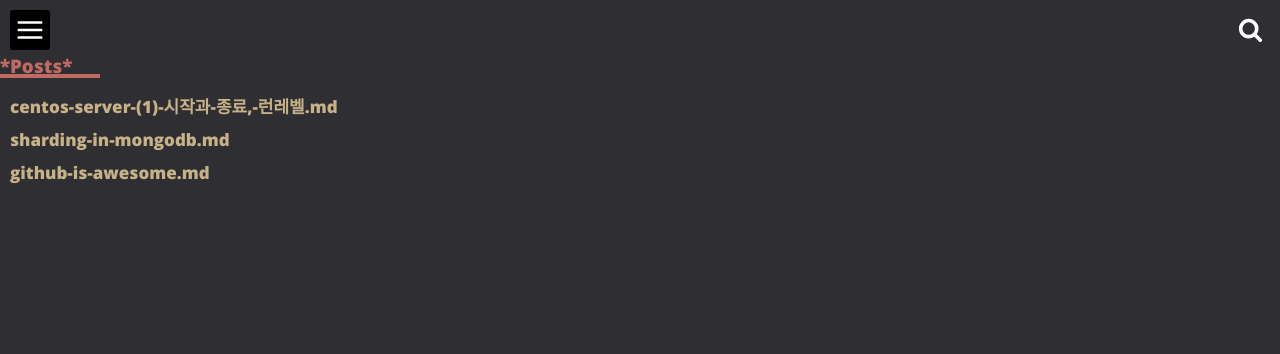
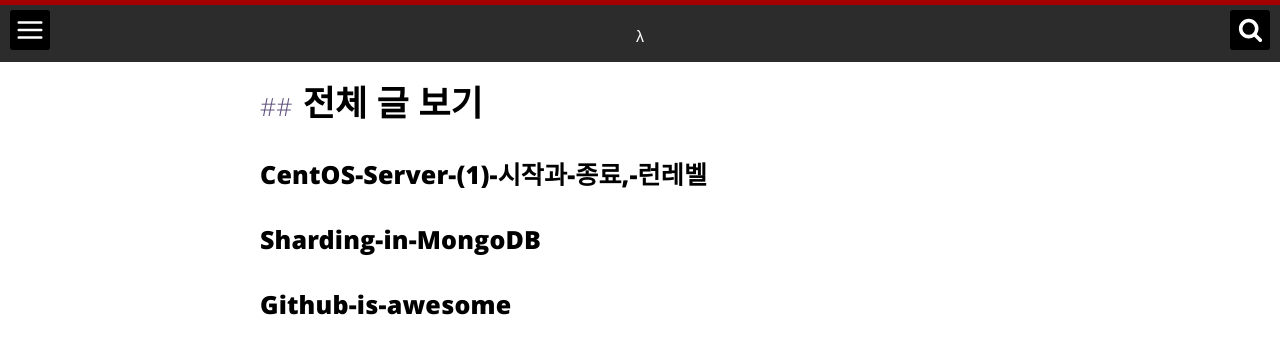
Before and after one commit to JJooJJoo83/kangtegong.github.io, a Jekyll site: the page built from posts.html, in a window 1280 px wide. Shown: the top 354 px of the page. Built offline with Jekyll 4.4.1, drawn with Linux system fonts in a browser that asks for light colours; some of the changed text lies outside the part shown.

Commit message:
change all post layout

```diff
--- a/assets/css/main.css
+++ b/assets/css/main.css
@@ -1308,7 +1308,7 @@
     font-family: 'Open Sans', sans-serif;
     font-weight: 300;
     font-style: normal;
-    color: #5d4d7a;
+    color: black;
     text-decoration: none;
     border-bottom: 2px solid #5d4d7a;
 }
--- a/posts.html
+++ b/posts.html
@@ -1,3 +1,23 @@
+---
+layout: minimal
+title: "Posts"
+permalink: /posts/index.html
+image: '/assets/img/series.png'
+description: "블로그 글 목록"
+---
+
+<h2>전체 글 보기</h2>
+    <div class="page_posts">
+    {% for post in site.posts %}
+        <div class="content">
+            <a title="Open the post" href="{{ post.url | prepend: site.baseurl }}">
+                <h3 class="tag-title" itemprop="name">{{ post.title | replace: ' ','-'}}</h3>
+            </a>
+        </div>
+    {% endfor %}
+    </div>
+
+<!--
 ---
 layout: compress
 ---
@@ -14,3 +34,29 @@
         {% include scripts.html %}
     </body>
 </html>
+-->
+
+<!--
+{% for tag in site.categories %}
+  <span class="tag-title" id="{{ tag[0] | slugify }}">{{ tag[0] | capitalize }}</span>
+  <ul class="post-list">
+    {% assign pages_list = tag[1] %}
+    {% for post in pages_list reversed %}
+      {% if post.title != null %}
+      {% if group == null or group == post.group %}
+      <li>
+          <a title="Post's my title" href="{{ site.baseurl }}{{ post.url }}">{{ post.title }}
+              <span class="entry-date">
+              <time datetime="{{ post.date | date_to_xmlschema }}" itemprop="datePublished">{{ post.date | date: "%B %d, %Y" }}</time>
+          </a>
+      </li>
+      {% endif %}
+      {% endif %}
+    {% endfor %}
+    {% assign pages_list = nil %}
+    {% assign group = nil %}
+  </ul>
+{% endfor %}
+
+
+-->
```
